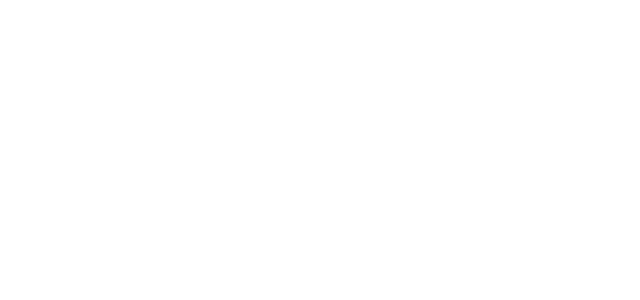
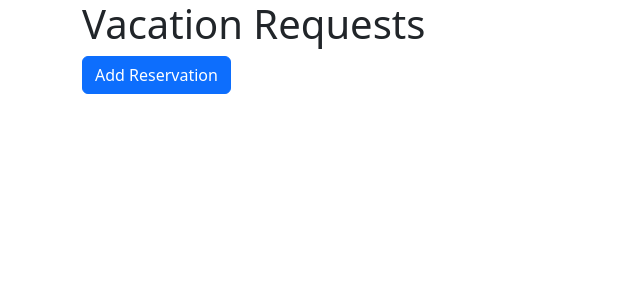
Before and after one commit to velbaumr/vacation-requests, a React (Create React App) app: page / in a window 1280 px wide. Before the commit this address had no page. Shown: the top 300 px of the page, without its empty margins (0-640 px from the left). Built offline with nearby package versions, Linux system fonts and the light colour scheme.

Commit message:
added components

```diff
--- a/package.json
+++ b/package.json
@@ -10,6 +10,7 @@
     "@types/node": "^16.18.113",
     "@types/react": "^18.3.11",
     "@types/react-dom": "^18.3.1",
+    "bootstrap": "^5.3.3",
     "react": "^18.3.1",
     "react-bootstrap": "^2.10.5",
     "react-dom": "^18.3.1",
--- a/src/App.tsx
+++ b/src/App.tsx
@@ -1,12 +1,15 @@
 
-import './App.css';
-import { BrowserRouter, Routes } from 'react-router-dom';
+import 'bootstrap/dist/css/bootstrap.min.css';
+import { BrowserRouter, Route, Routes } from 'react-router-dom';
+import Index from './components/Index';
+import AddRequest from './components/AddRequest';
 
 function App() {
   return (
     <BrowserRouter>
           <Routes>
-
+          <Route path='/' element={<Index/>} />
+          <Route path='/add' element={<AddRequest/>} />
           </Routes>
     </BrowserRouter>
   );
--- /dev/null
+++ b/src/components/AddRequest.tsx
@@ -0,0 +1,11 @@
+import Page from "./Page";
+import RequestForm from "./RequestForm";
+
+const AddRequest = () => {
+    return(
+        <Page title="Add Vacation Request">
+            <RequestForm/>
+        </Page>);
+}
+
+export default AddRequest;
--- /dev/null
+++ b/src/components/Index.tsx
@@ -0,0 +1,17 @@
+import Button from 'react-bootstrap/Button';
+import { Link } from 'react-router-dom';
+import RequestList from './RequestList';
+import Page from './Page';
+
+const Index = () => {
+    return(
+    <Page title="Vacation Requests">
+    <RequestList />
+    <Link to="/add">
+        <Button>Add Reservation</Button>
+    </Link>
+    </Page>
+    );
+}
+
+export default Index;
--- /dev/null
+++ b/src/components/Page.tsx
@@ -0,0 +1,17 @@
+import { useEffect } from "react";
+
+const Page = (props: {title: string, children: React.ReactNode | React.ReactNode[]}) => {
+    useEffect(() => {
+        document.title = props.title
+     }, [props.title]);
+
+    return(
+        <div className='container'>
+            <h1>{props.title}</h1>
+            <div>
+                {props.children}
+            </div>
+        </div>);
+}
+
+export default Page;
--- /dev/null
+++ b/src/components/RequestForm.tsx
@@ -0,0 +1,11 @@
+import { Button } from "react-bootstrap";
+import { Link } from "react-router-dom";
+
+const RequestForm = () => {
+    return(
+    <>
+    <Link to='/'><Button>Cancel</Button></Link>
+    </>);
+}
+
+export default RequestForm;
--- /dev/null
+++ b/src/components/RequestList.tsx
@@ -0,0 +1,5 @@
+const RequestList = () => {
+    return(<></>);
+}
+
+export default RequestList;
```
Also changed, not shown: src/types/vacationRequest.ts (added, +8 -0 lines), 1 other file (tests, documents, lock files or other folders).
